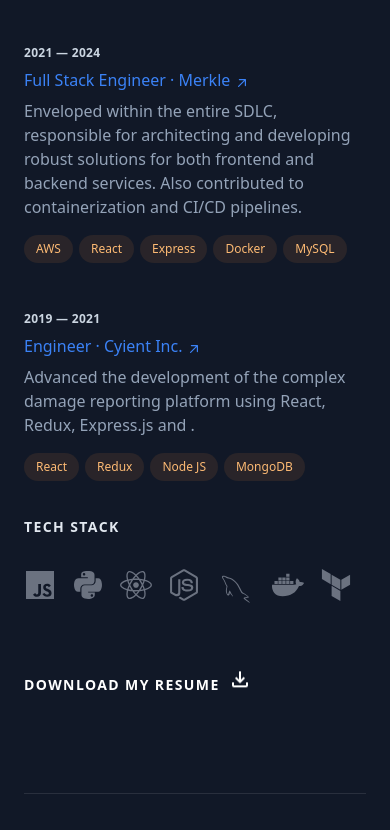
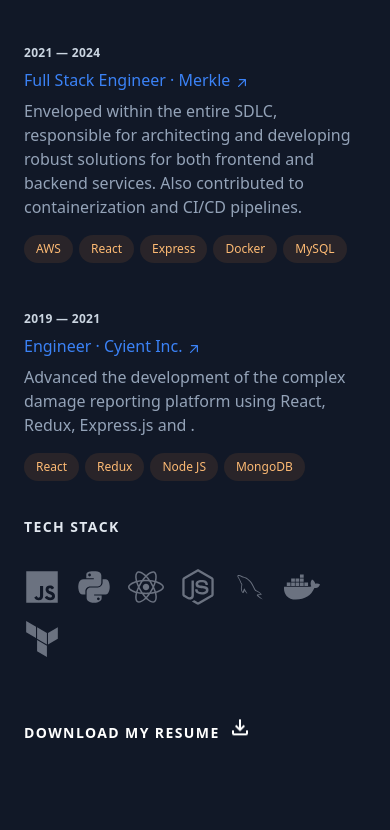
Before and after one commit to moamin95/personal, a React (Vite) app: page / in a window 390 px wide. Shown: the part 1156-1986 px from the top of the page. Built offline with nearby package versions, Linux system fonts and the light colour scheme; a web font is replaced by a local one.

Commit message:
tech stack update

```diff
--- a/src/components/About.jsx
+++ b/src/components/About.jsx
@@ -16,7 +16,7 @@
       >
         American Express
       </a>
-      , contributing to the uplift endeavor of the banking web platform UI.
+      , contributing to the uplift endeavor of the personal banking web platform.
     </div>
 
     <div className="_paragraph">
--- a/src/components/Experience.jsx
+++ b/src/components/Experience.jsx
@@ -33,8 +33,6 @@
   return (
     <div className="_section">
       <div className="_subheading">Experience</div>
-
-      {/* Unordered List */}
       <ul className="space-y-10">
         {experiences.map((exp, index) => (
           <li key={index}>
--- a/src/components/TechStack.jsx
+++ b/src/components/TechStack.jsx
@@ -1,52 +1,40 @@
 import React from "react";
 import { IoLogoJavascript } from "react-icons/io5";
-import { SiTypescript } from "react-icons/si";
-import { FaPython } from "react-icons/fa";
-import { FaReact } from "react-icons/fa";
-import { FaNodeJs } from "react-icons/fa";
-import { FaDocker } from "react-icons/fa";
+import { FaPython, FaReact, FaNodeJs, FaDocker } from "react-icons/fa";
 import { DiMysql } from "react-icons/di";
 import { SiTerraform } from "react-icons/si";
 
+const techItems = [
+  { icon: <IoLogoJavascript />, name: "JavaScript", hoverColor: "hover:text-yellow-500" },
+  { icon: <FaPython />, name: "Python", hoverColor: "hover:text-yellow-300" },
+  { icon: <FaReact />, name: "React", hoverColor: "hover:text-blue-400" },
+  { icon: <FaNodeJs />, name: "Node.js", hoverColor: "hover:text-green-500" },
+  { icon: <DiMysql />, name: "MySQL", hoverColor: "hover:text-blue-500" },
+  { icon: <FaDocker />, name: "Docker", hoverColor: "hover:text-blue-400" },
+  { icon: <SiTerraform />, name: "Terraform", hoverColor: "hover:text-indigo-500" },
+];
+
 const TechStack = () => {
-  const techStacks = [
-    "JavaScript",
-    "TypeScript",
-    "Python",
-    "Golang",
-    "React",
-    "Next JS",
-    "Redux",
-    "Node.js",
-    "AWS",
-    "Docker",
-    "Kubernetes",
-    "Terraform",
-    "SQL",
-  ];
   return (
-    <>
-      <div className="_section">
-        <div className="_subheading">Tech Stack</div>
-        {/* <ul className="flex flex-wrap gap-2">
-          {techStacks.map((tech, index) => (
-            <li key={index}>
-              <TechBox tech={tech} />
-            </li>
-          ))}
-        </ul> */}
-
-        <div className="flex flex-row flex-wrap gap-4 justify-start bg-gray-900">
-          <IoLogoJavascript className="text-gray-500 w-8 h-8 hover:text-yellow-500 hover:scale-110 transition-transform" />
-          <FaPython className="text-gray-500 w-8 h-8 hover:text-yellow-300 hover:scale-110 transition-transform" />
-          <FaReact className="text-gray-500 w-8 h-8 hover:text-blue-400 hover:rotate-12 transition-transform" />
-          <FaNodeJs className="text-gray-500 w-8 h-8 hover:text-green-500 hover:scale-110 transition-transform" />
-          <DiMysql className="text-gray-500 w-10 h-10 hover:text-blue-500 hover:scale-110 transition-transform" />
-          <FaDocker className="text-gray-500 w-8 h-8 hover:text-blue-400 hover:scale-110 transition-transform" />
-          <SiTerraform className="text-gray-500 w-8 h-8 hover:text-indigo-500 hover:scale-110 transition-transform" />
-        </div>
+    <div className="_section">
+      <div className="_subheading">Tech Stack</div>
+      <div className="flex flex-row flex-wrap gap-4 lg:gap-10 justify-start bg-gray-900">
+        {techItems.map((tech, index) => (
+          <div key={index} className="relative group">
+            {/* Icon with hover effect */}
+            <div
+              className={`text-4xl text-gray-500 ${tech.hoverColor} hover:scale-110 transition-transform`}
+            >
+              {tech.icon}
+            </div>
+            {/* Tooltip */}
+            <div className="absolute bottom-14 left-1/2 transform -translate-x-1/2 bg-black text-white text-xs rounded px-2 py-1 opacity-0 group-hover:opacity-100 transition-opacity pointer-events-none">
+              {tech.name}
+            </div>
+          </div>
+        ))}
       </div>
-    </>
+    </div>
   );
 };
 
```
